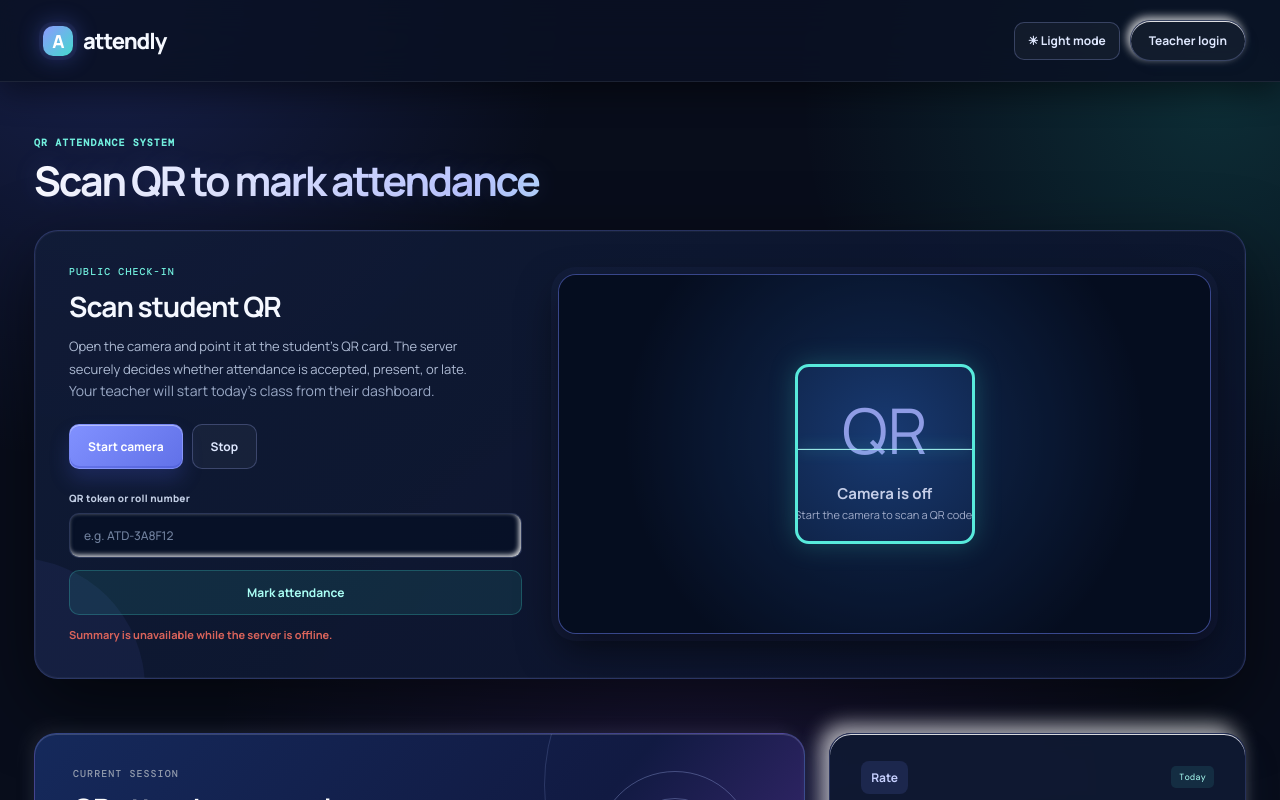
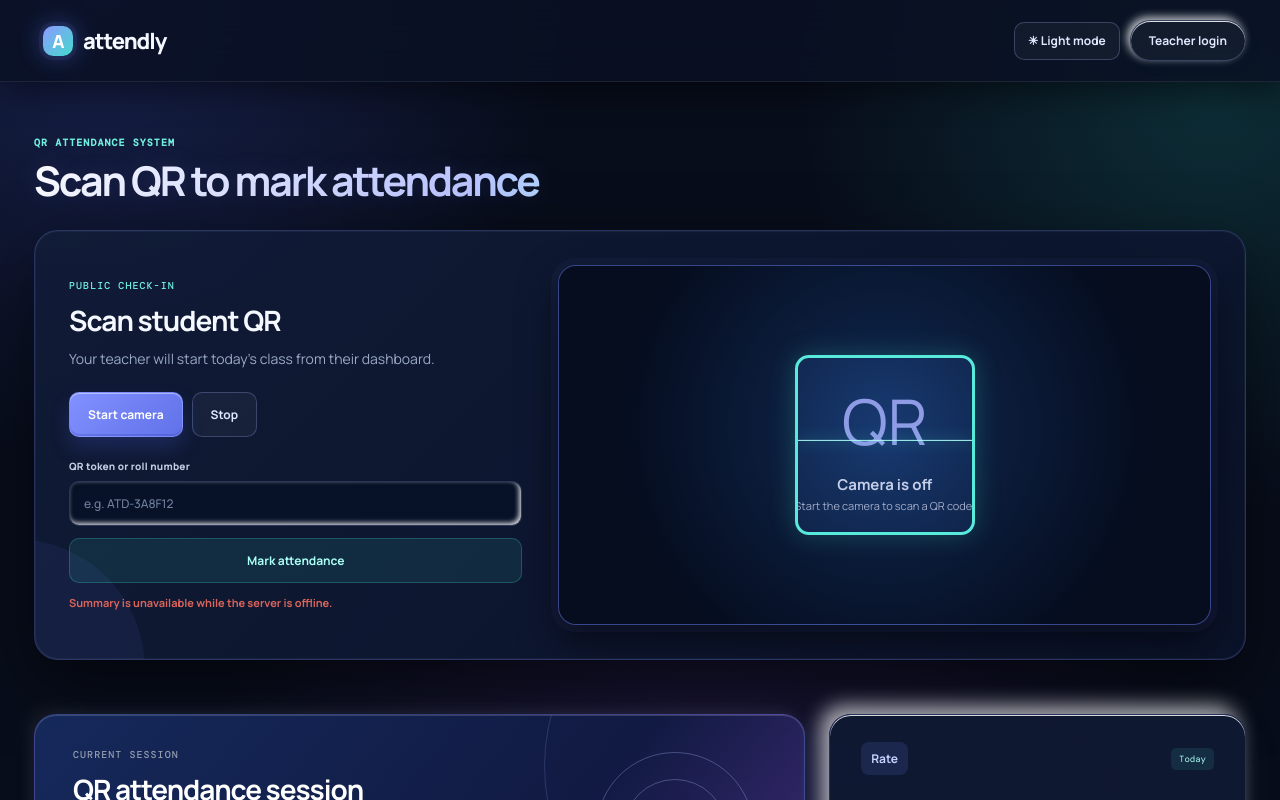
Before and after one commit to mainanuj/qr-code-attendance-system, a React (Vite) app in the folder frontend-react/: page / in a window 1280 px wide. Shown: the top 800 px of the page. Built offline with nearby package versions, Linux system fonts and the light colour scheme; no server answers.

Commit message:
remove txt from public page

```diff
--- a/frontend-react/src/components/PublicScanner.jsx
+++ b/frontend-react/src/components/PublicScanner.jsx
@@ -54,7 +54,7 @@ export default function PublicScanner({ theme, toggleTheme, openLogin, openDashb
     <main className="public-main">
       <div className="public-heading"><p className="eyebrow">QR ATTENDANCE SYSTEM</p><h1>Scan QR to mark attendance</h1></div>
       <section className="public-scanner public-scanner-top" id="publicScanner">
-        <div className="public-scanner-copy"><p className="eyebrow">PUBLIC CHECK-IN</p><h2>Scan student QR</h2><p>Open the camera and point it at the student’s QR card. The server securely decides whether attendance is accepted, present, or late.</p>
+        <div className="public-scanner-copy"><p className="eyebrow">PUBLIC CHECK-IN</p><h2>Scan student QR</h2>
           <div className="public-session-box" style={{ marginBottom: 14 }}>
             {active ? <div className="public-live-class-badge public-scanner-ready"><b className="dot-active" /> <span>Scanner ready</span></div> : <p className="muted">Your teacher will start today’s class from their dashboard.</p>}
           </div>
```
